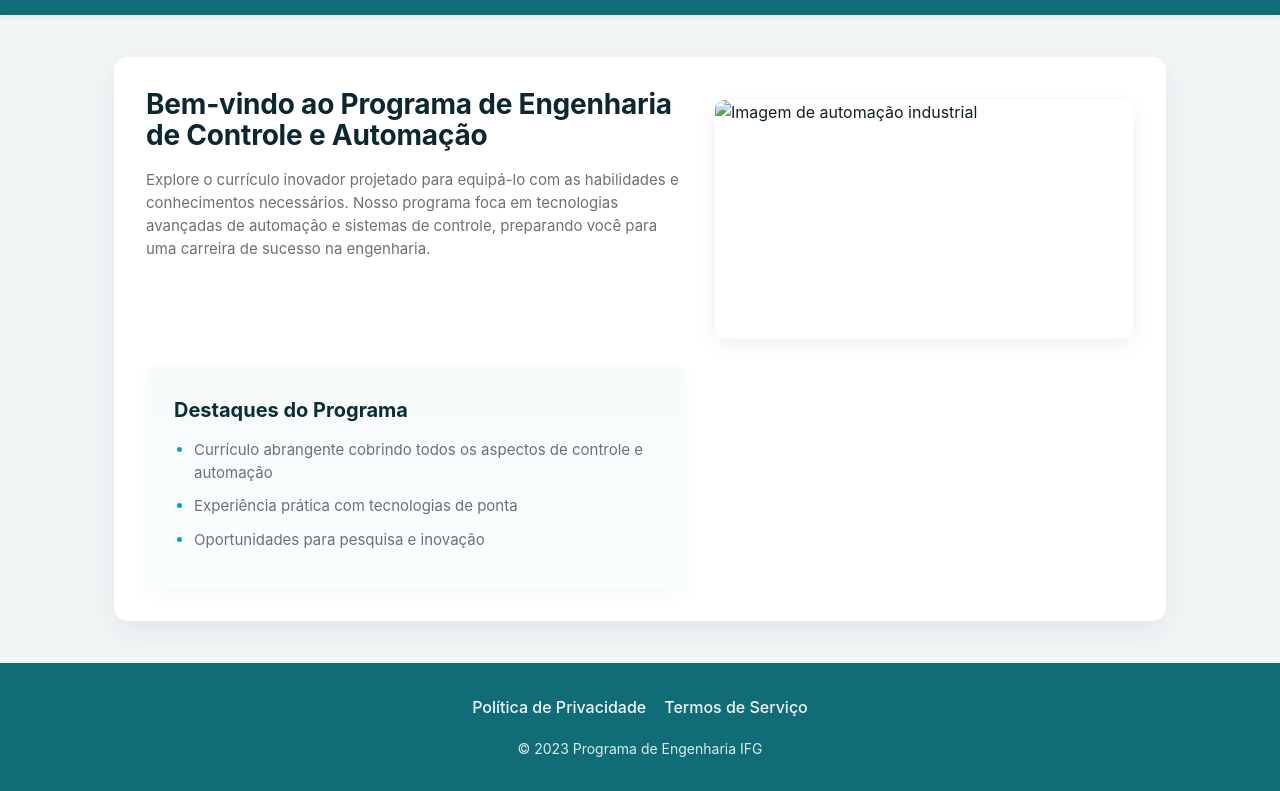
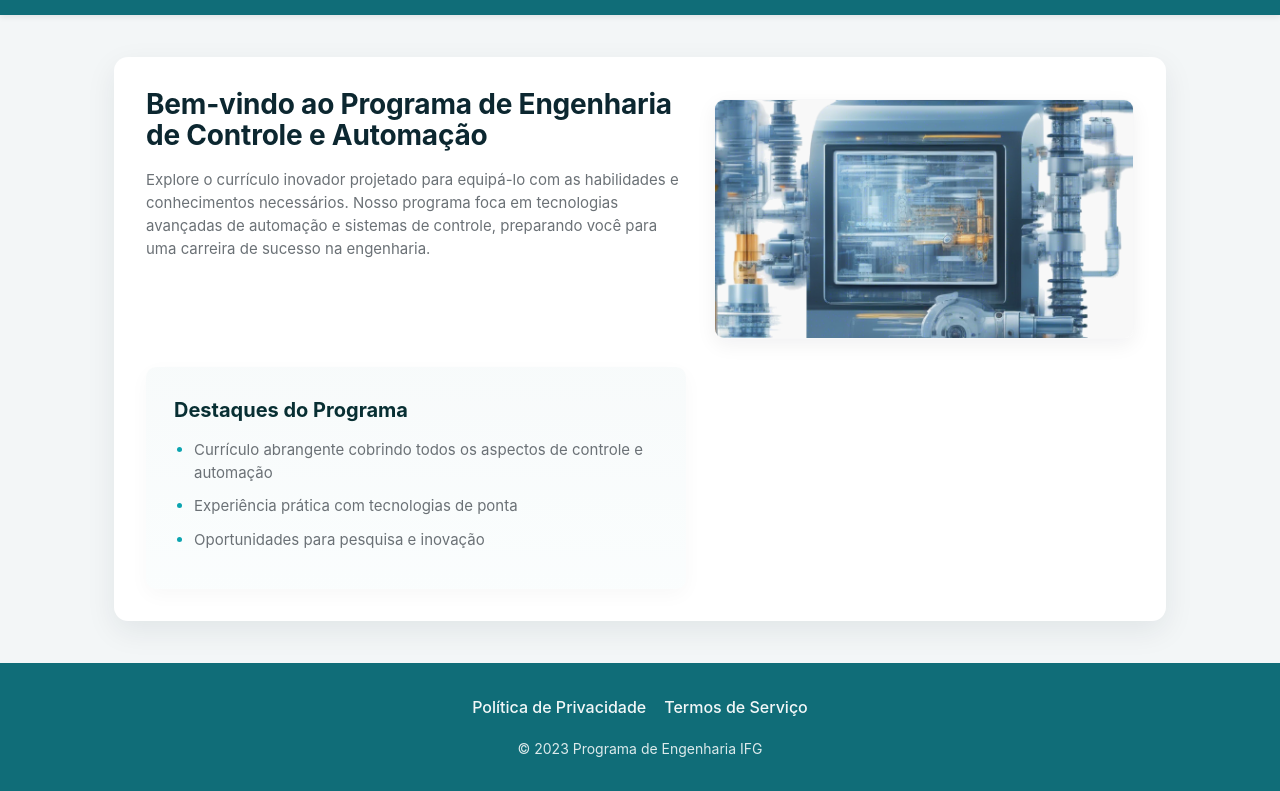
Before and after one commit to euotak/introducao_engenharia, a plain HTML site: page index.html in a window 1280 px wide. Shown: the part 58-849 px from the top of the page. Drawn offline with Linux system fonts and the light colour scheme.

Commit message:
Update index.html

```diff
--- a/index.html
+++ b/index.html
@@ -26,7 +26,7 @@
                 <p>Explore o currículo inovador projetado para equipá-lo com as habilidades e conhecimentos necessários. Nosso programa foca em tecnologias avançadas de automação e sistemas de controle, preparando você para uma carreira de sucesso na engenharia.</p>
             </div>
             <div class="intro-image">
-                <img src="img/equipamento.png" alt="Imagem de automação industrial">
+                <img src="equipamento.png" alt="Imagem de automação industrial">
             </div>
             <div class="highlights">
                 <h2>Destaques do Programa</h2>
```
